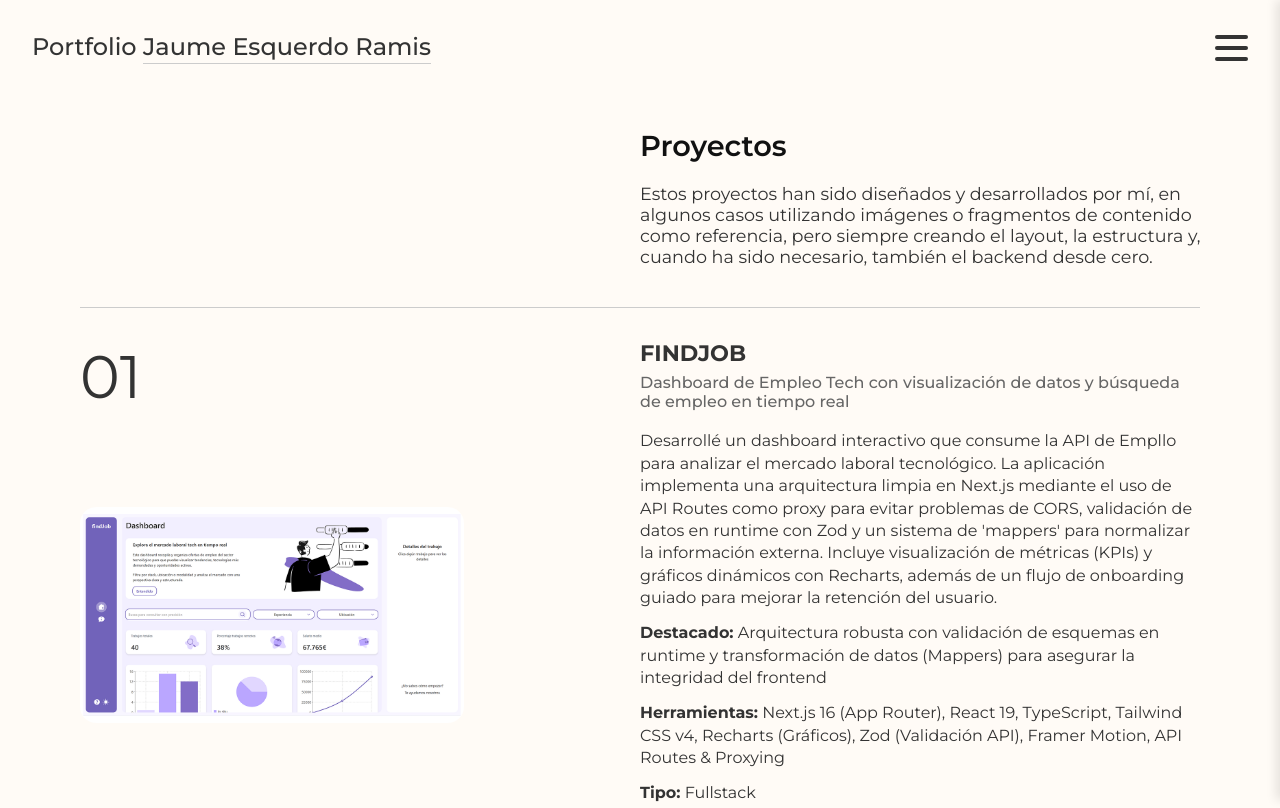
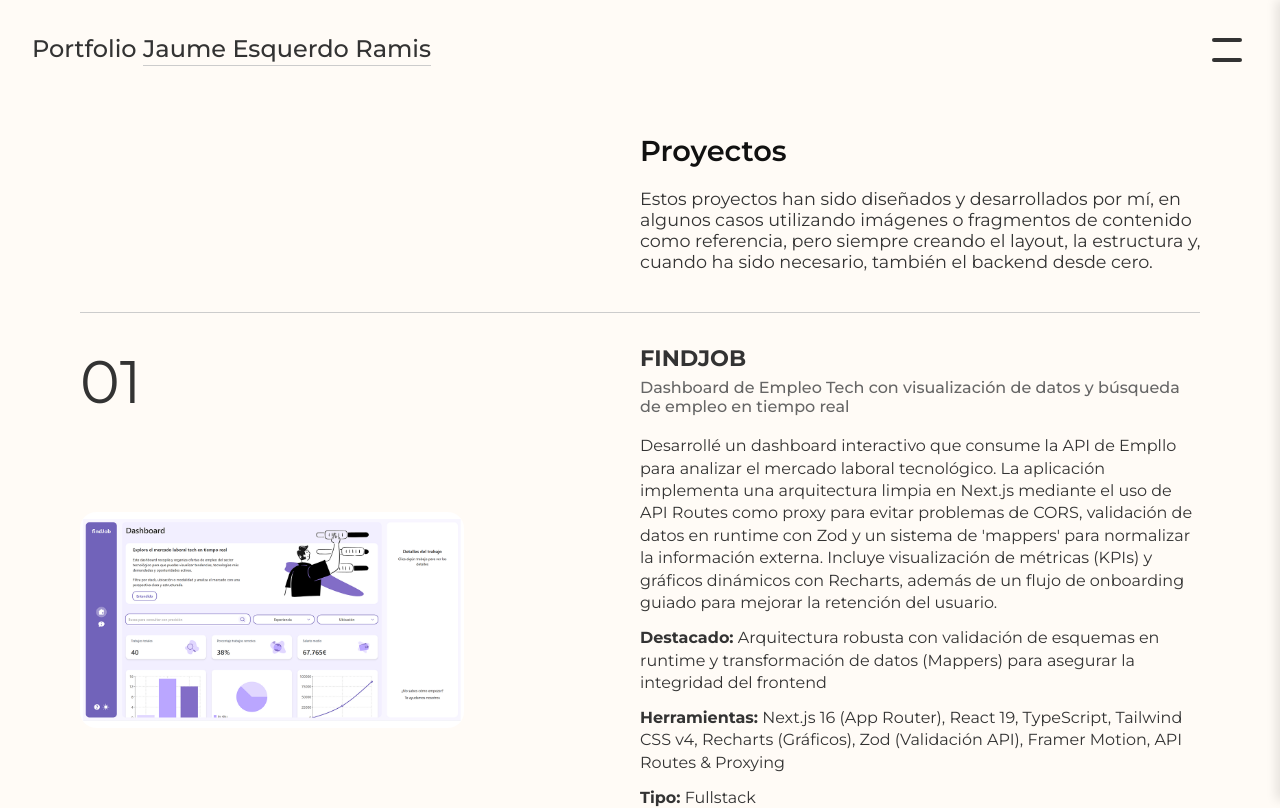
Before and after one commit to JaumeEsquerdo/portfolio-personal, a React (Vite) app in the folder portfolio-jaume/: page /proyectos in a window 1280 px wide. Shown: the top 808 px of the page. Built offline with nearby package versions, Linux system fonts and the light colour scheme; a web font is replaced by a local one.

Commit message:
corregir btn de cierre del navbar

```diff
--- a/portfolio-jaume/src/components/Header.jsx
+++ b/portfolio-jaume/src/components/Header.jsx
@@ -57,12 +57,7 @@ const Header = () => {
           className="line"
         />
         <motion.span
-          animate={open ? { opacity: 0 } : { opacity: 1 }}
-          transition={{ duration: 0.5 }}
-          className="line"
-        />
-        <motion.span
-          animate={open ? { rotate: -45, y: -6 } : { rotate: 0, y: 0 }}
+          animate={open ? { rotate: -45, y: -16 } : { rotate: 0, y: 0 }}
           transition={{ duration: 0.5 }}
           className="line"
         />
--- a/portfolio-jaume/src/css/header.css
+++ b/portfolio-jaume/src/css/header.css
@@ -25,12 +25,12 @@
 /* Botón Hamburguesa */
 .Hamburguesa {
   position: relative;
-  padding: 0.1rem;
+  padding: 0.4rem;
   display: flex;
   flex-direction: column;
   justify-content: space-between;
   width: 30px;
-  height: 22px;
+  height: 24px;
   background: none;
   border: none;
   cursor: pointer;
@@ -39,8 +39,8 @@
 }
 
 .line {
-  position: absolute;
-  left: 0;
+  /* position: absolute;
+  left: 0; */
   width: 100%;
   height: 4px;
   background-color: var(--color-text);
```
